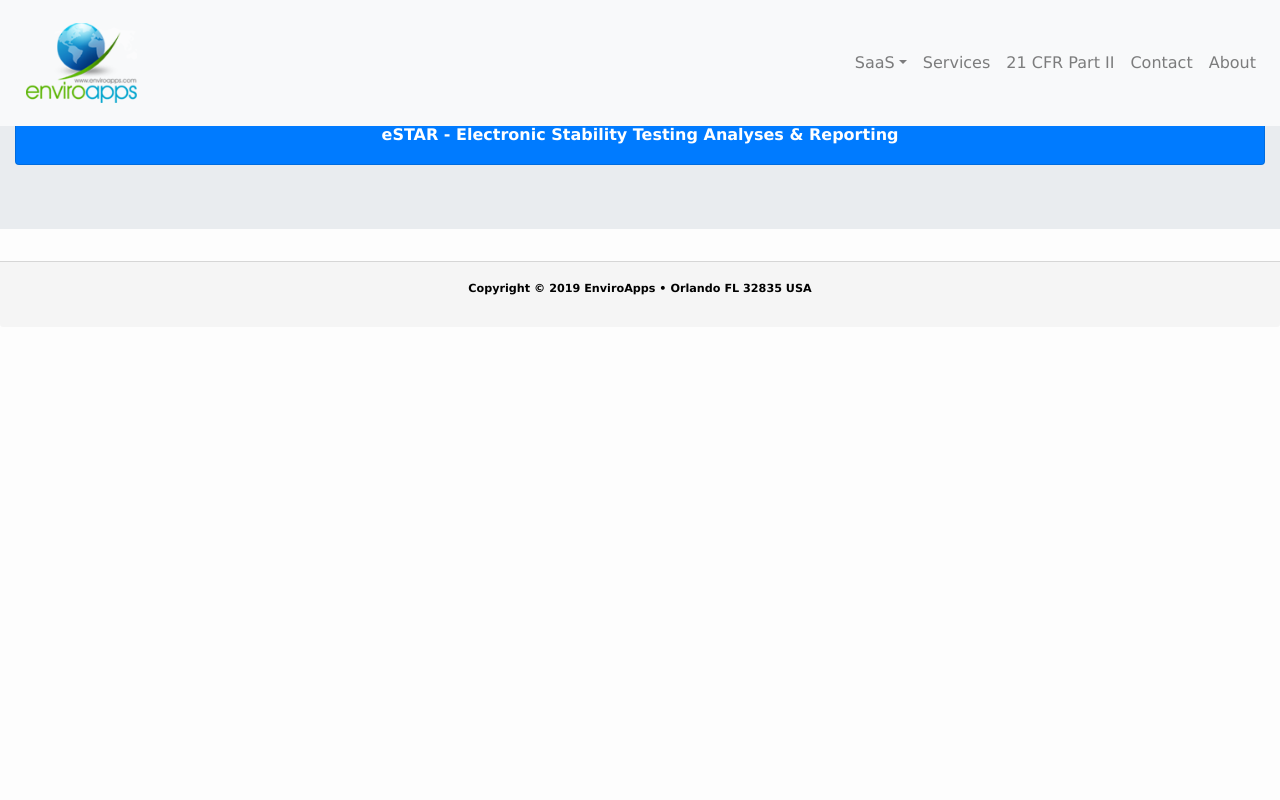
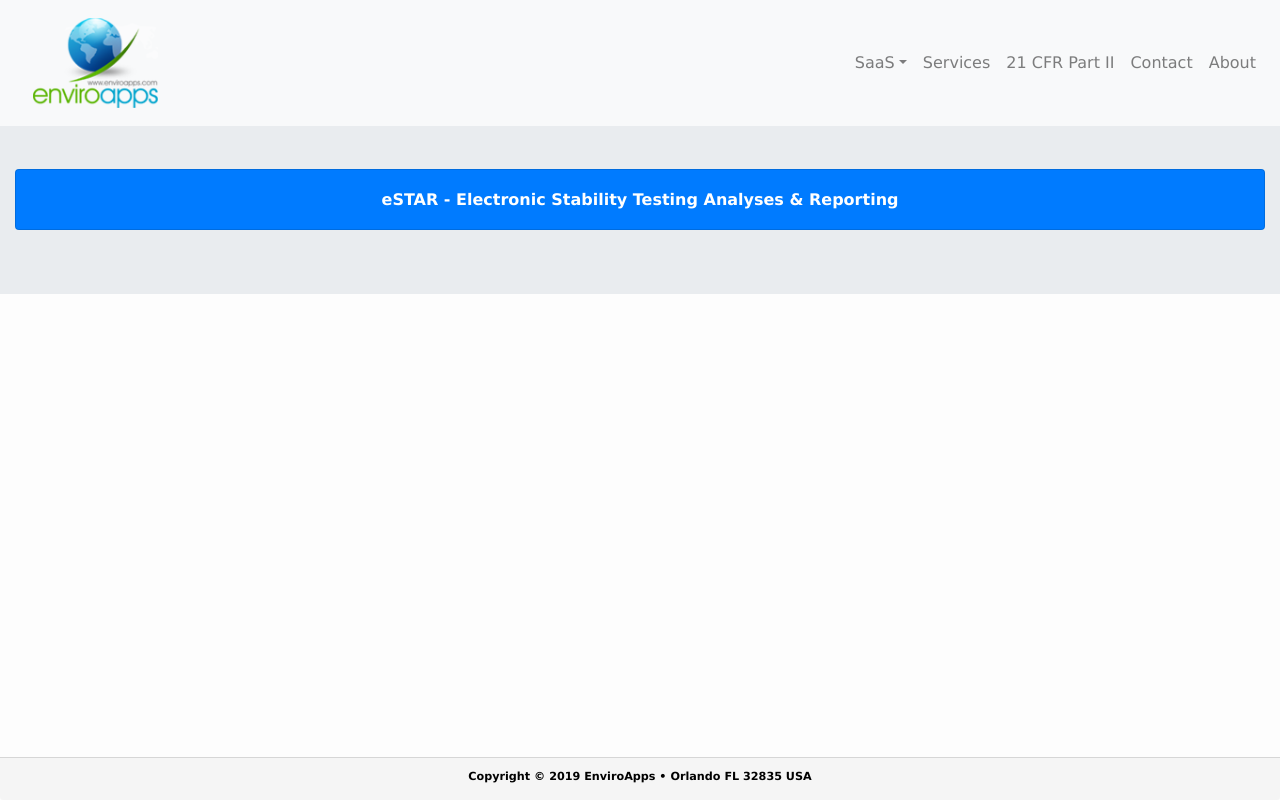
Before and after one commit to doctoron/eapharmics, a React (Create React App) app: page /#/cfr in a window 1280 px wide. Built offline with nearby package versions, Linux system fonts and the light colour scheme.

Commit message:
css changes

```diff
--- a/src/App.css
+++ b/src/App.css
@@ -124,8 +124,9 @@ h6 {
 .nav-image {
   height: auto;
   width: auto;
-  margin: 0px;
-  padding: 10px;
+  margin-left: 12px;
+  margin-right: 0px;
+  padding: 5px;
   max-height: 100px;
   max-width: 350px;
 }
--- /dev/null
+++ b/src/components/About/About.css
@@ -0,0 +1,11 @@
+.about {
+    /* margin: auto; */
+    /* max-height:100px; */
+    margin-top: 35px;
+    border-top: 35px;
+    border-bottom: 0px;
+    padding-top: 30px;
+    padding-bottom: 30px;
+
+
+}
--- a/src/components/About/About.js
+++ b/src/components/About/About.js
@@ -1,9 +1,11 @@
 import React from 'react';
 import { Jumbotron, Container, Card } from 'reactstrap';
 
+import './About.css';
+
 const About = (props) => {
     return (
-        <div >
+        <div className="about">
             <Jumbotron fluid >
                 <Container fluid>
                     <Card body inverse color="primary"><b>About</b></Card>
--- /dev/null
+++ b/src/components/Cfr/Cfr.css
@@ -0,0 +1,11 @@
+.cfr {
+    margin: auto;
+    max-height:100px;
+    margin-top: 35px;
+    border-top: 35px;
+    border-bottom: 0px;
+    padding-top: 30px;
+    padding-bottom: 30px;
+
+
+}
--- a/src/components/Cfr/Cfr.js
+++ b/src/components/Cfr/Cfr.js
@@ -1,9 +1,11 @@
 import React from 'react'
 import { Jumbotron, Container, Card } from 'reactstrap';
 
+import './Cfr.css';
+
 const Cfr = (props) => {
     return (
-        <div >
+        <div className='cfr'>
             <Jumbotron fluid >
                 <Container fluid>
                     <Card body inverse color="primary"><b>eSTAR - Electronic Stability Testing Analyses & Reporting</b></Card>
--- /dev/null
+++ b/src/components/Footer/Footer.css
@@ -0,0 +1,16 @@
+.footer {
+    position: absolute;
+    max-height:100px;
+    left: 0;
+    bottom: 0;
+    right: 0;
+    border-bottom: 5px;
+    padding-bottom: 30px;
+    /* margin-top: 35px;
+    border-top: 35px;
+    padding-top: 30px; */
+    /* margin: auto; */
+    /* flex-shrink: 0; */
+    /* min-height: 100vh; */
+
+}
--- a/src/components/Footer/Footer.js
+++ b/src/components/Footer/Footer.js
@@ -1,11 +1,13 @@
 import React from 'react'
 import { CardFooter } from 'reactstrap';
+
+import './Footer.css';
 
 const bullet = '\u2022';
 const copyright = '\u00A9'
 const Footer = (props) => {
     return (
-        <CardFooter className="footer, content-inside">
+        <CardFooter className="footer">
                <h6> Copyright {copyright} 2019 EnviroApps {bullet} Orlando FL 32835 USA</h6>
         </CardFooter>
     )
--- a/src/components/Services/Service.js
+++ b/src/components/Services/Service.js
@@ -3,7 +3,7 @@ import { Jumbotron, Container, Card } from 'reactstrap';
 
 const Generics = (props) => {
     return (
-        <div >
+        <div className='services'>
             <Jumbotron fluid >
                 <Container fluid>
                     <Card body inverse color="primary"><b>Our Services</b></Card>
```
Also changed, not shown: src/components/Navbar/Navbar.css (added, +12 -0 lines), src/components/Services/Service.css (added, +9 -0 lines).
